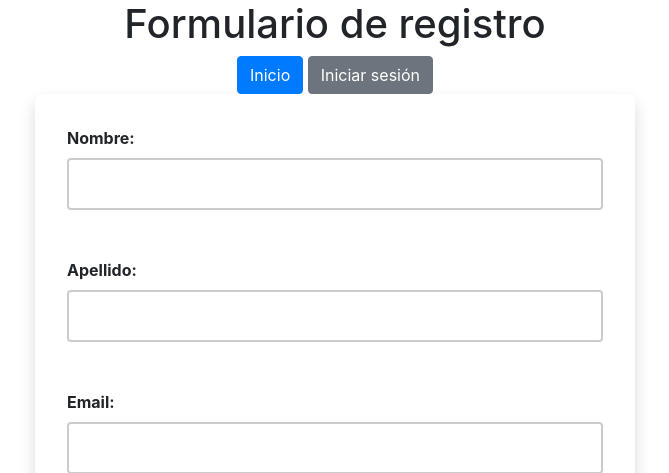
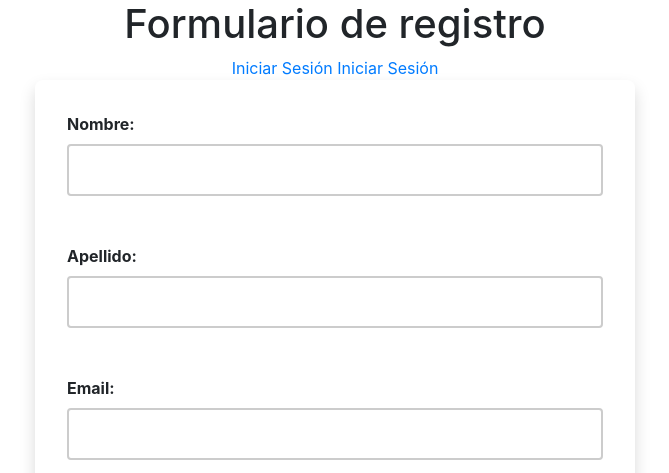
Before and after one commit to matias12k/examen, a Django app: template core/templates/core/registrarse.html in a window 1280 px wide. Shown: the top 473 px of the page, without its empty margins (305-974 px from the left). Run offline with Django 3.2, Linux system fonts and the light colour scheme; the template is opened without the code that fills it, so the values that code supplies are empty; some libraries are stand-ins or nearby versions.

Commit message:
correccion

```diff
--- a/core/templates/core/inicio_sesion.html
+++ b/core/templates/core/inicio_sesion.html
@@ -12,8 +12,9 @@
 <body>
 
 	<div class="buttons">
-		<button class="btn-registrarme">Registrarme</button>
-		<button class="iniciar_sesion">Iniciar Sesión</button>
+		<a href="{% url 'inicio' %}" class="btn-inicio">Iniciar Sesión</a>
+		<a href="{% url 'registro' %}" class="btn-registrarme">Registrarse</a>
+
 	</div>
 	<form action="#" method="post">
 		<label for="email">Correo Electrónico:</label>
--- a/core/templates/core/registrarse.html
+++ b/core/templates/core/registrarse.html
@@ -8,12 +8,11 @@
     <script src="https://ajax.googleapis.com/ajax/libs/jquery/3.5.1/jquery.min.js"></script>
     <script src="https://cdnjs.cloudflare.com/ajax/libs/popper.js/1.16.0/umd/popper.min.js"></script>
     <script src="https://maxcdn.bootstrapcdn.com/bootstrap/4.5.2/js/bootstrap.min.js"></script>
-  </head>
   <body>
     <h1>Formulario de registro</h1>
     <div class="botones text-center">
-        <a href="#" class="btn btn-primary">Inicio</a>
-        <a href="#" class="btn btn-secondary custom-btn">Iniciar sesión</a>
+      <a href="{% url 'inicio' %}" class="btn-inicio">Iniciar Sesión</a>
+      <a href="{% url 'inicio_sesion' %}" class="btn-iniciar-sesion">Iniciar Sesión</a>
       </div>
       <form action="{% url 'registrarse' %}" method="POST">
         {% csrf_token %}
```
